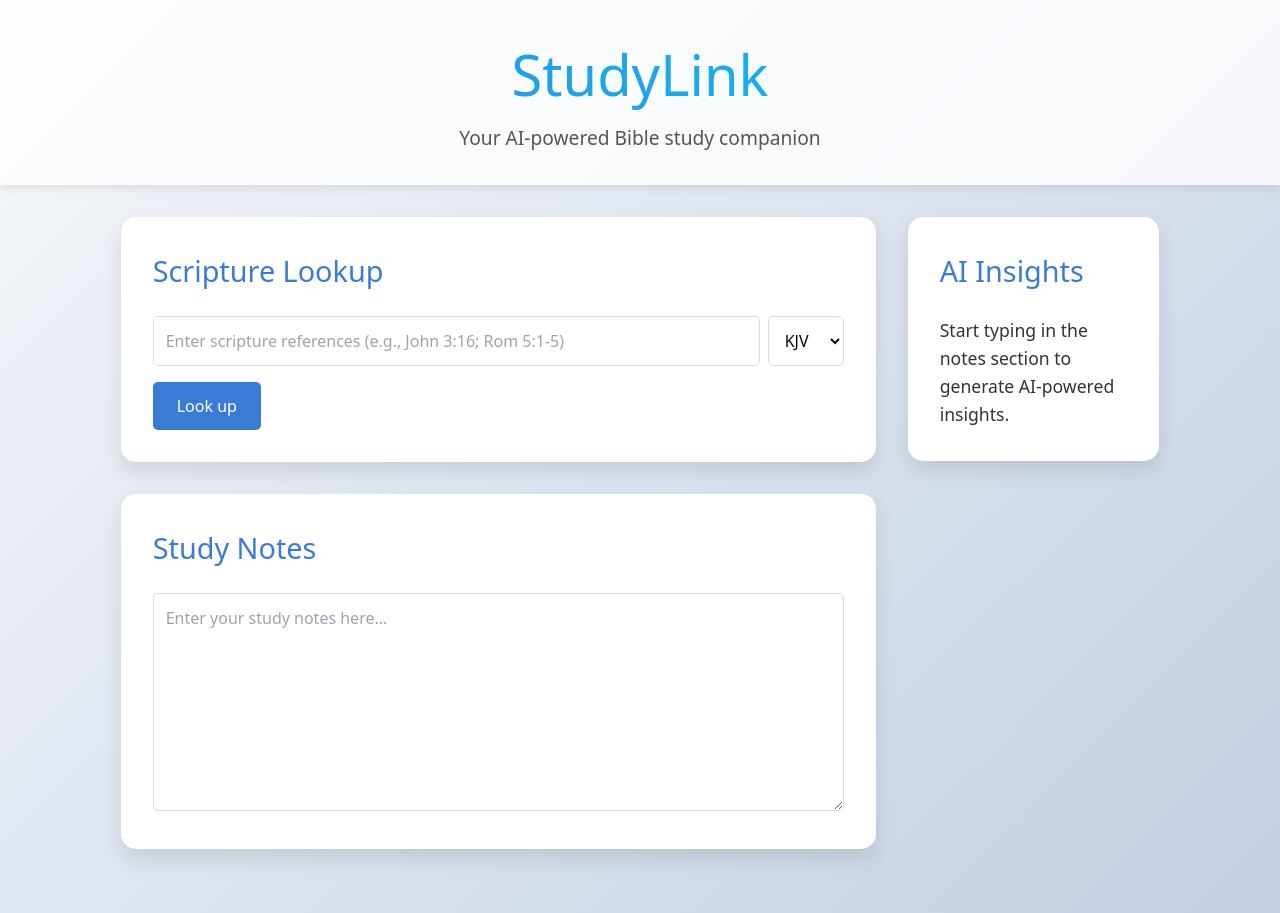
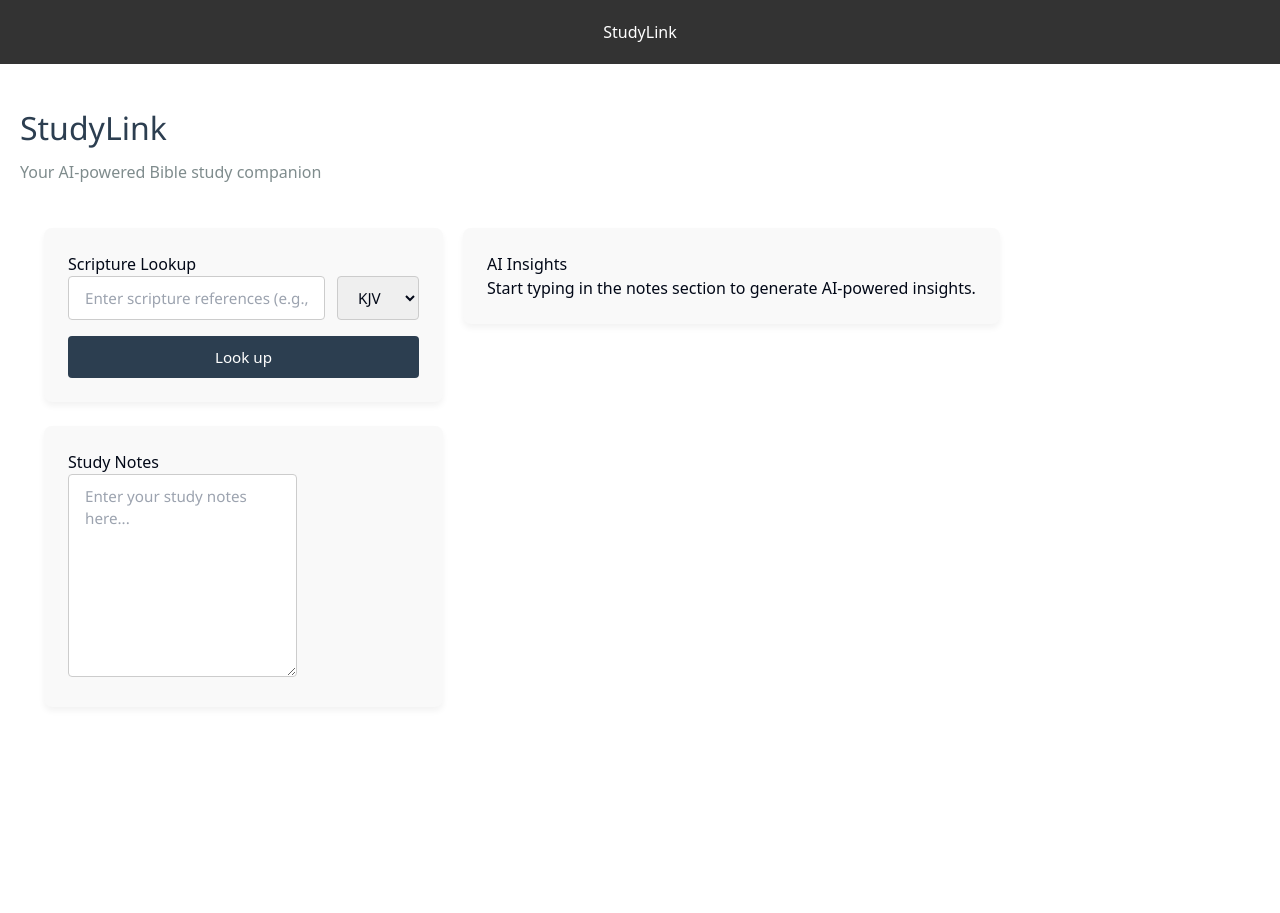
Before and after one commit to Jroyaldev/studywebapp, a Next.js app: page / in a window 1280 px wide. After the commit the page ends 800 px from the top, so only its background shows below. Built offline with nearby package versions, Linux system fonts and the light colour scheme.

Commit message:
header and footer

```diff
--- /dev/null
+++ b/app/components/Footer.js
@@ -0,0 +1,10 @@
+import React from 'react';
+import styles from './Footer.module.css';
+
+export default function Footer() {
+  return (
+    <footer className={styles.footer}>
+      <p>&copy; {new Date().getFullYear()} Your Website Name</p>
+    </footer>
+  );
+}
--- /dev/null
+++ b/app/components/Footer.module.css
@@ -0,0 +1,8 @@
+.footer {
+  text-align: center;
+  padding: 20px;
+  background-color: #f1f1f1;
+  position: fixed;
+  width: 100%;
+  bottom: 0;
+}
--- /dev/null
+++ b/app/components/Header.js
@@ -0,0 +1,10 @@
+import React from 'react';
+import styles from './Header.module.css';
+
+export default function Header() {
+  return (
+    <header className={styles.header}>
+      <h1>StudyLink</h1>
+    </header>
+  );
+}
--- /dev/null
+++ b/app/components/Header.module.css
@@ -0,0 +1,6 @@
+.header {
+  background-color: #333;
+  color: #fff;
+  padding: 20px;
+  text-align: center;
+}
--- a/app/page.js
+++ b/app/page.js
@@ -1,29 +1,38 @@
 'use client'
 
-import { useState } from 'react';
-import ScriptureLookup from './components/ScriptureLookup';
+import dynamic from 'next/dynamic';
 import NotesSection from './components/NotesSection';
 import DynamicInfo from './components/DynamicInfo';
+import Header from './components/Header'; // Correct default import
+
 import styles from './page.module.css';
+import { useState } from 'react';
+
+const ScriptureLookup = dynamic(() => import('./components/ScriptureLookup'), {
+  ssr: false,
+  loading: () => <p>Loading...</p>,
+});
 
 export default function Home() {
   const [dynamicInfo, setDynamicInfo] = useState('');
 
   return (
+    <div className={styles.container}>
+      <Header />
       <main className={styles.main}>
-      <header className={styles.header}>
         <h1 className={styles.title}>StudyLink</h1>
         <p className={styles.subtitle}>Your AI-powered Bible study companion</p>
-      </header>
         <div className={styles.layout}>
           <div className={styles.mainContent}>
             <ScriptureLookup />
             <NotesSection setDynamicInfo={setDynamicInfo} />
           </div>
           <div className={styles.sideContent}>
-          <DynamicInfo info={dynamicInfo} />
+            <DynamicInfo />
           </div>
         </div>
       </main>
+      {/* <Footer /> */}
+    </div>
   );
 }
--- a/app/page.module.css
+++ b/app/page.module.css
@@ -1,74 +1,49 @@
 .main {
-  display: flex;
-  flex-direction: column;
-  min-height: 100vh;
-  background: linear-gradient(135deg, #f5f7fa 0%, #c3cfe2 100%);
+  background-color: #ffffff;
+  padding: 40px 20px;
 }
 
-.header {
-  text-align: center;
-  padding: 2rem 0;
-  background-color: rgba(255, 255, 255, 0.8);
-  box-shadow: 0 2px 10px rgba(0, 0, 0, 0.1);
+.header, .footer {
+  background-color: #ffffff;
+  border: none;
+  box-shadow: 0 1px 3px rgba(0, 0, 0, 0.1);
 }
 
 .title {
-  font-size: 3.5rem;
-  margin-bottom: 0.5rem;
-  background: linear-gradient(45deg, #3a7bd5, #00d2ff);
-  -webkit-background-clip: text;
-  background-clip: text;
-  -webkit-text-fill-color: transparent;
-  color: transparent;
+  font-family: 'Segoe UI', Tahoma, Geneva, Verdana, sans-serif;
+  font-size: 2rem;
+  color: #2c3e50;
+  margin-bottom: 8px;
 }
 
 .subtitle {
-  font-size: 1.2rem;
-  color: #555;
+  font-size: 1rem;
+  color: #7f8c8d;
+  margin-bottom: 20px;
 }
 
 .layout {
   display: flex;
-  flex-wrap: wrap;
-  gap: 2rem;
-  padding: 2rem;
-  max-width: 1600px;
-  margin: 0 auto;
-}
-
-.mainContent {
-  flex: 3;
-  min-width: 300px;
-}
-
-.sideContent {
-  flex: 1;
-  min-width: 250px;
+  gap: 20px;
+  padding: 1.5rem;
+  flex-wrap: wrap; /* Allows items to wrap on smaller screens */
 }
 
 .card {
-  background-color: white;
-  border-radius: 15px;
-  box-shadow: 0 10px 20px rgba(0, 0, 0, 0.1);
-  padding: 2rem;
-  margin-bottom: 2rem;
-  transition: all 0.3s ease;
+  background-color: #f9f9f9;
+  border-radius: 8px;
+  box-shadow: 0 4px 6px rgba(0, 0, 0, 0.05);
+  padding: 1.5rem;
+  margin-bottom: 1.5rem;
+  transition: box-shadow 0.3s ease, transform 0.3s ease;
 }
 
 .card:hover {
-  transform: translateY(-5px);
-  box-shadow: 0 15px 30px rgba(0, 0, 0, 0.2);
+  transform: translateY(-2px);
+  box-shadow: 0 6px 12px rgba(0, 0, 0, 0.1);
 }
 
-.card h2 {
-  color: #3a7bd5;
-  margin-bottom: 1.5rem;
-  font-size: 1.8rem;
-}
-
-/* Add more specific styles for ScriptureLookup, NotesSection, and DynamicInfo components */
-
-.lookupForm {
+.lookupForm, .form {
   display: flex;
   flex-direction: column;
   gap: 1rem;
@@ -76,82 +51,48 @@
 
 .inputContainer {
   display: flex;
-  gap: 0.5rem;
+  gap: 0.75rem;
+  flex-wrap: wrap; /* Allows inputs to wrap on smaller screens */
 }
 
-.referenceInput {
-  flex-grow: 1;
-  padding: 0.75rem;
-  border: 1px solid #ddd;
-  border-radius: 5px;
-  font-size: 1rem;
+.referenceInput, .versionSelect, .input, .notesTextarea {
+  padding: 0.6rem 1rem;
+  border: 1px solid #ccc;
+  border-radius: 4px;
+  font-size: 0.95rem;
+  font-family: 'Segoe UI', Tahoma, Geneva, Verdana, sans-serif;
 }
 
-.versionSelect {
-  padding: 0.75rem;
-  border: 1px solid #ddd;
-  border-radius: 5px;
-  font-size: 1rem;
-  background-color: white;
+.lookupButton, .button {
+  background-color: #2c3e50;
+  color: #ffffff;
+  border: none;
+  padding: 0.6rem 1.2rem;
+  border-radius: 4px;
+  cursor: pointer;
+  transition: background-color 0.3s ease;
+  font-size: 0.95rem;
 }
 
-.lookupButton {
-  align-self: flex-start;
-  background-color: #3a7bd5;
-  color: white;
-  border: none;
-  padding: 0.75rem 1.5rem;
-  border-radius: 5px;
-  cursor: pointer;
-  transition: background-color 0.3s ease;
-  font-size: 1rem;
-}
-
-.lookupButton:hover {
-  background-color: #2c5ea5;
-}
-
-.notesTextarea {
-  width: 100%;
-  padding: 0.75rem;
-  border: 1px solid #ddd;
-  border-radius: 5px;
-  font-size: 1rem;
-  resize: vertical;
-}
-
-.dynamicInfoText {
-  font-size: 1.1rem;
-  line-height: 1.6;
-  color: #333;
+.lookupButton:hover, .button:hover {
+  background-color: #1a252f;
 }
 
 .scriptureDisplay {
-  margin-top: 1rem;
+  background-color: #f0f0f0;
+  border-radius: 6px;
   padding: 1rem;
-  background-color: #f8f9fa;
-  border-radius: 10px;
-  box-shadow: 0 2px 5px rgba(0, 0, 0, 0.1);
-  max-height: 400px;
+  max-height: 350px;
   overflow-y: auto;
 }
 
-.scriptureReference {
-  font-size: 1.2rem;
-  font-weight: bold;
-  margin-bottom: 0.5rem;
+/* Responsive Design for Layout */
+@media (max-width: 768px) {
+  .layout {
+    flex-direction: column;
+  }
+
+  .mainContent, .sideContent {
+    width: 100%;
+  }
 }
-
-.verseContainer {
-  margin-bottom: 0.5rem;
-}
-
-.verseNumber {
-  font-weight: bold;
-  margin-right: 0.5rem;
-  color: #3a7bd5;
-}
-
-.verseContent {
-  font-family: 'Palatino Linotype', 'Book Antiqua', Palatino, serif;
-}
```
Also changed, not shown: 1 other file (tests, documents, lock files or other folders). Lines whose indentation alone changed are shown as unchanged.
